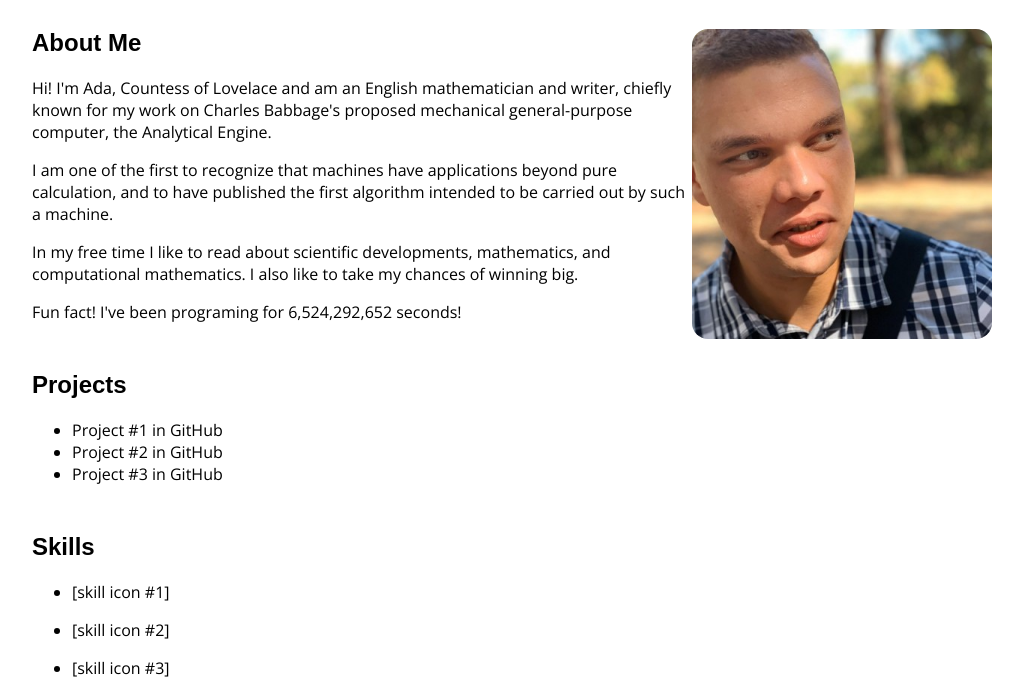
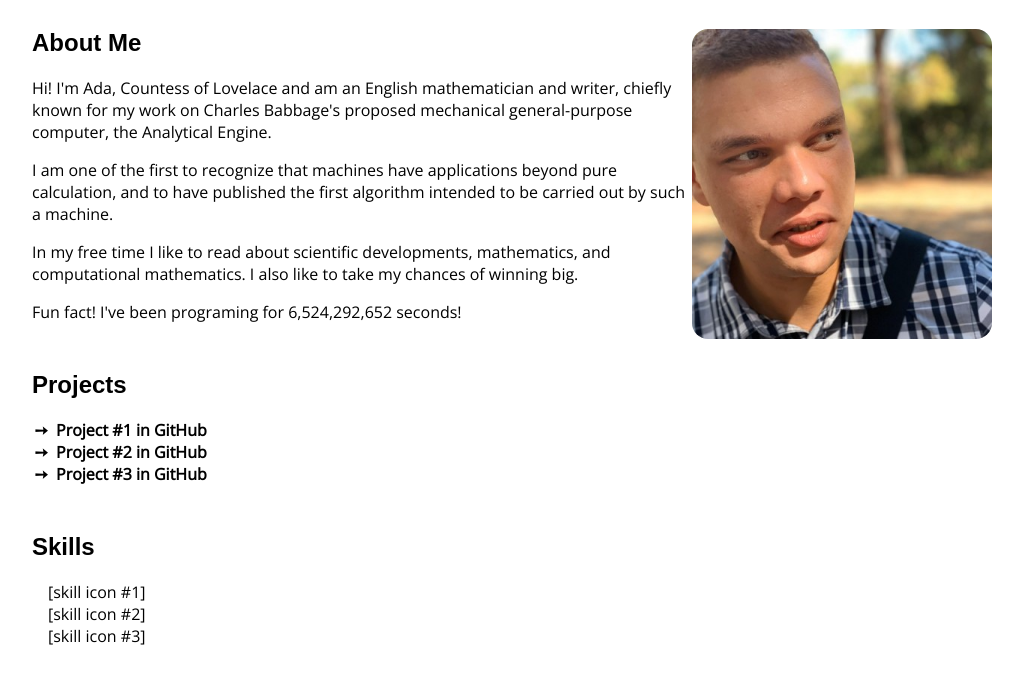
Before and after one commit to developer-rodrigues-pt/portfolio_website, a plain HTML site: page index.html in a window 1280 px wide. Shown: the part 83-775 px from the top of the page, without its empty margins (128-1151 px from the left). Drawn offline with nearby package versions, Linux system fonts and the light colour scheme; a web font is replaced by a local one.

Commit message:
final touch on section projects

```diff
--- a/index.html
+++ b/index.html
@@ -86,14 +86,9 @@
         <section id="skills">
 
             <h2>Skills</h2>
-
             <ul>
                 <li>[skill icon #1]</li>
-            </ul>
-            <ul>
                 <li>[skill icon #2]</li>
-            </ul>
-            <ul>
                 <li>[skill icon #3]</li>
             </ul>
 
--- a/style.css
+++ b/style.css
@@ -17,6 +17,14 @@ a {
 h2 {
     font-family: "Proza Libre", sans-serif;
     margin-top: 0;
+}
+
+ul {
+    padding-left: 1rem;
+}
+
+li {
+    list-style-type: none;
 }
 
 /* header */
@@ -58,3 +66,11 @@ section {
     width: 18.75rem;
     flex-shrink: 0;
 }
+
+/* section "Projects" */
+
+#projects li {
+    font-weight: bold;
+    list-style-type: '\2799'; /* aprender: list-style-type pode ser personalizado (neste caso, codigo unicode) */
+    padding-left: 0.5rem;
+}
```
